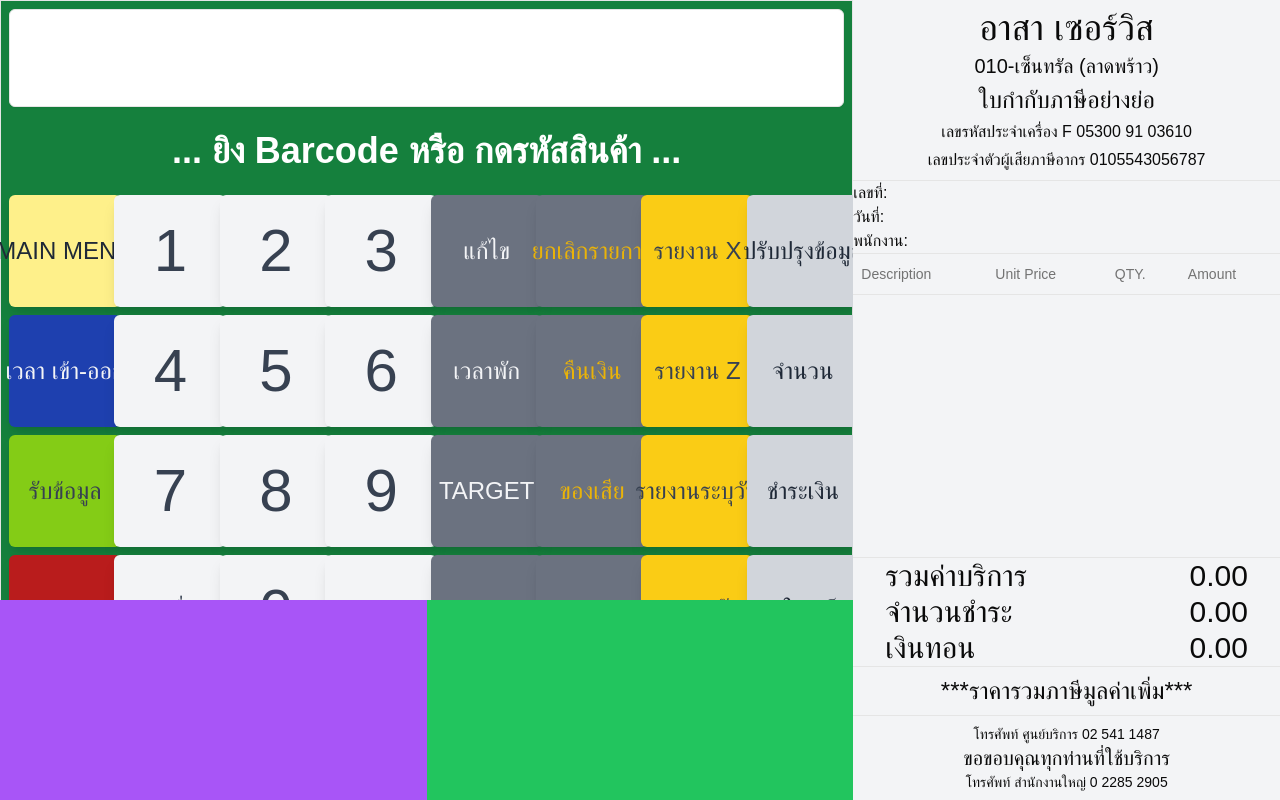
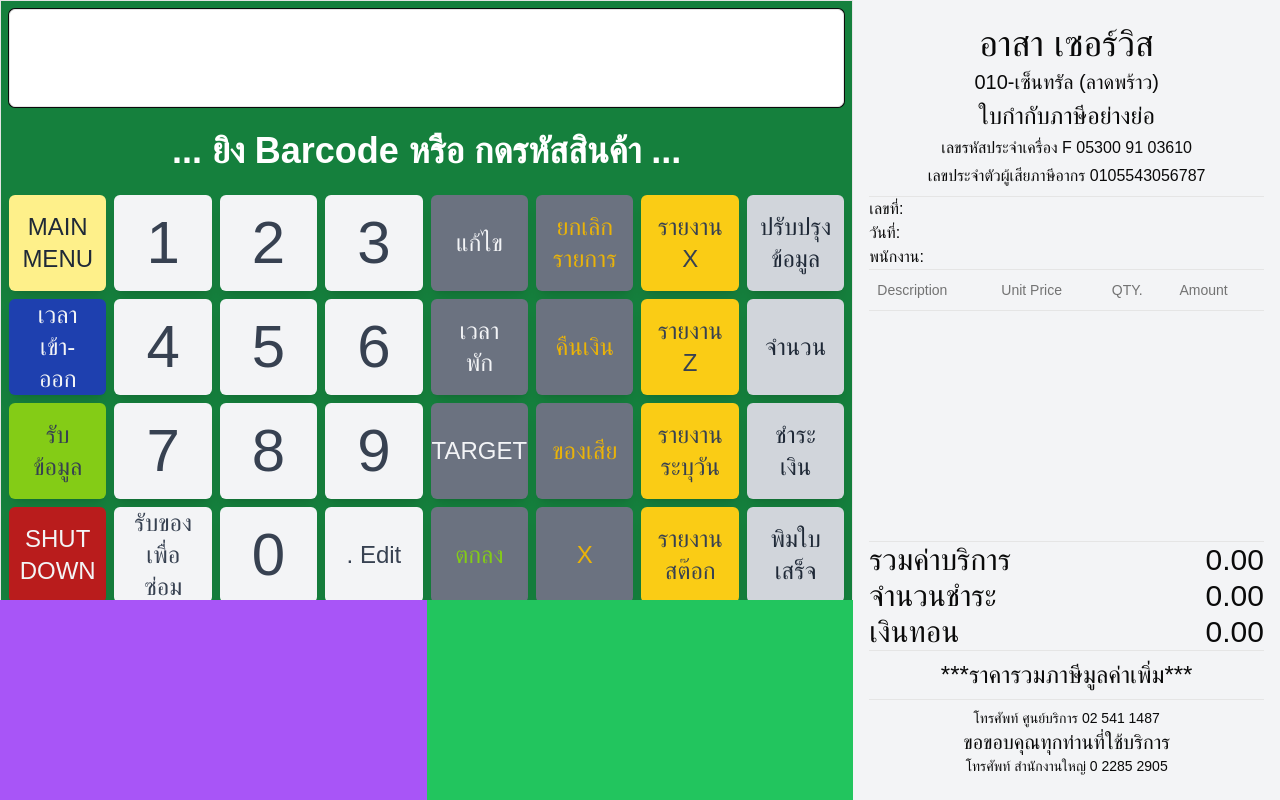
Before and after one commit to pthengtr/asa, a Next.js app: page / in a window 1280 px wide. Built offline with nearby package versions, Linux system fonts and the light colour scheme.

Commit message:
add remove product

```diff
--- a/src/app/component/MainPage.tsx
+++ b/src/app/component/MainPage.tsx
@@ -1,3 +1,5 @@
+"use client";
+
 import { Button } from "@/components/ui/button";
 import { Input } from "@/components/ui/input";
 import { Separator } from "@/components/ui/separator";
@@ -9,6 +11,8 @@ import {
   TableHeader,
   TableRow,
 } from "@/components/ui/table";
+import { useState } from "react";
+import { supabase } from "../lib/supabase";
 
 const numberClass = "text-6xl bg-gray-100 text-gray-700 hover:bg-gray-200";
 const gray100Class = "bg-gray-100 text-gray-700 hover:bg-gray-200";
@@ -22,53 +26,174 @@ const yellow400Class = "bg-yellow-400 text-gray-700 hover:bg-yellow-500";
 const textYellow = "text-yellow-500";
 const textGreen = "text-lime-500";
 
+type item_Type = {
+  I_GRPID: string;
+  I_ID: string;
+  I_SHPSEL: number;
+  I_THAIDESC: string;
+  qty: number;
+};
+
 export default function MainPage() {
+  const [inputText, setInputText] = useState("");
+  const [billItems, setBillItems] = useState<item_Type[]>();
+  const [selectedItem, setSelectedItem] = useState<item_Type>();
+
   const buttonArray = [
-    { name: "MAIN MENU", class: yellow200Class },
-    { name: "1", class: numberClass },
-    { name: "2", class: numberClass },
-    { name: "3", class: numberClass },
-    { name: "แก้ไข", class: gray500Class },
-    { name: "ยกเลิกรายการ", class: `${gray500Class} ${textYellow}` },
-    { name: "รายงาน X", class: yellow400Class },
-    { name: "ปรับปรุงข้อมูล", class: gray400Class },
-    { name: "เวลา เข้า-ออก", class: blue800Class },
-    { name: "4", class: numberClass },
-    { name: "5", class: numberClass },
-    { name: "6", class: numberClass },
-    { name: "เวลาพัก", class: gray500Class },
-    { name: "คืนเงิน", class: `${gray500Class} ${textYellow}` },
-    { name: "รายงาน Z", class: yellow400Class },
-    { name: "จำนวน", class: gray400Class },
-    { name: "รับข้อมูล", class: green500Class },
-    { name: "7", class: numberClass },
-    { name: "8", class: numberClass },
-    { name: "9", class: numberClass },
-    { name: "TARGET", class: gray500Class },
-    { name: "ของเสีย", class: `${gray500Class} ${textYellow}` },
-    { name: "รายงานระบุวัน", class: yellow400Class },
-    { name: "ชำระเงิน", class: gray400Class },
-    { name: "SHUTDOWN", class: red500Class },
+    { name: "MAIN MENU", class: yellow200Class, func: handleClick },
+    { name: "1", class: numberClass, func: handleClickNumber },
+    { name: "2", class: numberClass, func: handleClickNumber },
+    { name: "3", class: numberClass, func: handleClickNumber },
+    { name: "แก้ไข", class: gray500Class, func: handleClickDelete },
     {
-      name: "รับของเพื่อซ่อม",
-      class: gray100Class,
+      name: "ยกเลิกรายการ",
+      class: `${gray500Class} ${textYellow}`,
+      func: handleClickCancel,
     },
-    { name: "0", class: numberClass },
-    { name: ". Edit", class: gray100Class },
-    { name: "ตกลง", class: `${gray500Class} ${textGreen}` },
-    { name: "X", class: `${gray500Class} ${textYellow}` },
-    { name: "รายงานสต๊อก", class: yellow400Class },
-    { name: "พิมใบเสร็จ", class: gray400Class },
+    { name: "รายงาน X", class: yellow400Class, func: handleClick },
+    { name: "ปรับปรุงข้อมูล", class: gray400Class, func: handleClick },
+    { name: "เวลา เข้า-ออก", class: blue800Class, func: handleClick },
+    { name: "4", class: numberClass, func: handleClickNumber },
+    { name: "5", class: numberClass, func: handleClickNumber },
+    { name: "6", class: numberClass, func: handleClickNumber },
+    { name: "เวลาพัก", class: gray500Class, func: handleClick },
+    {
+      name: "คืนเงิน",
+      class: `${gray500Class} ${textYellow}`,
+      func: handleClick,
+    },
+    { name: "รายงาน Z", class: yellow400Class, func: handleClick },
+    { name: "จำนวน", class: gray400Class, func: handleClick },
+    { name: "รับข้อมูล", class: green500Class, func: handleClick },
+    { name: "7", class: numberClass, func: handleClickNumber },
+    { name: "8", class: numberClass, func: handleClickNumber },
+    { name: "9", class: numberClass, func: handleClickNumber },
+    { name: "TARGET", class: gray500Class, func: handleClick },
+    {
+      name: "ของเสีย",
+      class: `${gray500Class} ${textYellow}`,
+      func: handleClick,
+    },
+    { name: "รายงานระบุวัน", class: yellow400Class, func: handleClick },
+    { name: "ชำระเงิน", class: gray400Class, func: handleClick },
+    { name: "SHUT DOWN", class: red500Class, func: handleClick },
+    { name: "รับของเพื่อซ่อม", class: gray100Class, func: handleClick },
+    { name: "0", class: numberClass, func: handleClickNumber },
+    { name: ". Edit", class: gray100Class, func: handleClick },
+    {
+      name: "ตกลง",
+      class: `${gray500Class} ${textGreen}`,
+      func: handleClickEnter,
+    },
+    { name: "X", class: `${gray500Class} ${textYellow}`, func: handleClick },
+    { name: "รายงานสต๊อก", class: yellow400Class, func: handleClick },
+    { name: "พิมใบเสร็จ", class: gray400Class, func: handleClick },
   ];
+
+  function handleClick() {
+    console.log("TBD");
+  }
+  function handleClickNumber(value: string) {
+    const newInputText = inputText + value;
+    setInputText(newInputText);
+  }
+
+  function handleClickDelete() {
+    const newInputText = inputText.slice(0, -1);
+    setInputText(newInputText);
+  }
+
+  async function getProductById() {
+    const query = supabase
+      .from("_POSINY")
+      .select(`*`)
+      .eq("I_ID", inputText)
+      .limit(1);
+
+    const { data, error } = await query;
+
+    if (error) {
+      console.log(error);
+      return;
+    }
+
+    console.log(data);
+    if (data.length === 0) {
+      setInputText("");
+      alert("รหัสสินค้าไม่ถูกต้อง");
+      return;
+    }
+
+    addItem(data[0]);
+  }
+
+  function addItem(item: item_Type) {
+    let newItems;
+    if (!!billItems) {
+      if (billItems.map((_item) => _item.I_ID).includes(item.I_ID)) {
+        newItems = billItems.map((_item) => {
+          if (_item.I_ID === item.I_ID) _item.qty++;
+          return _item;
+        });
+      } else {
+        item.qty = 1;
+        newItems = [...billItems, item];
+      }
+    } else {
+      item.qty = 1;
+      newItems = [item];
+    }
+
+    setBillItems(newItems);
+    setInputText("");
+  }
+
+  function removeItem() {
+    if (!selectedItem) {
+      alert("กรุณาเลือกรายการที่ต้องการลบ");
+      return;
+    }
+    const newItems = billItems?.filter(
+      (item) => item.I_ID !== selectedItem.I_ID
+    );
+    setBillItems(newItems);
+    setSelectedItem(undefined);
+  }
+
+  function handleClickCancel() {
+    removeItem();
+  }
+
+  function handleClickEnter() {
+    getProductById();
+  }
+
+  function handleSubmitForm(e: React.FormEvent<HTMLFormElement>) {
+    e.preventDefault();
+    getProductById();
+  }
+
+  function getTotalPrice() {
+    return !!billItems
+      ? billItems.reduce((acc, bill) => bill.I_SHPSEL * bill.qty + acc, 0)
+      : 0.0;
+  }
+
   return (
     <main className="grid grid-cols-3 h-full">
       <section className="bg-green-700 col-span-2 h-[75vh] w-full">
         <div className="grid grid-cols-8 border gap-2 p-2">
           <div className="col-span-8">
-            <Input
-              type="number"
-              className="md:text-6xl bg-white text-right p-12 [&::-webkit-outer-spin-button]:appearance-none [&::-webkit-inner-spin-button]:appearance-none"
-            ></Input>
+            <form onSubmit={(e) => handleSubmitForm(e)}>
+              <Input
+                value={inputText}
+                onChange={(e) => setInputText(e.target.value)}
+                type="number"
+                autoFocus
+                onBlur={({ target }) => target.focus()}
+                className="md:text-6xl bg-white text-right p-12 [&::-webkit-outer-spin-button]:appearance-none [&::-webkit-inner-spin-button]:appearance-none"
+              ></Input>
+            </form>
           </div>
           <div className="col-span-8  text-white p-4 font-semibold grid place-content-center text-4xl">
             <span>... ยิง Barcode หรือ กดรหัสสินค้า ...</span>
@@ -76,14 +201,15 @@ export default function MainPage() {
           {buttonArray.map((button) => (
             <Button
               key={button.name}
-              className={`text-2xl p-14 shadow-lg ${button.class}`}
+              className={`text-2xl shadow-lg text-wrap h-24 ${button.class}`}
+              onClick={() => button.func(button.name)}
             >
               {button.name}
             </Button>
           ))}
         </div>
       </section>
-      <section className="bg-gray-100 row-span-2 h-full w-full flex flex-col">
+      <section className="bg-gray-100 row-span-2 h-full w-full flex flex-col p-4">
         <div className="flex flex-col gap-1 items-center p-2">
           <span className="text-4xl">อาสา เซอร์วิส</span>
           <span className="text-xl">010-เซ็นทรัล (ลาดพร้าว)</span>
@@ -109,19 +235,45 @@ export default function MainPage() {
               </TableRow>
             </TableHeader>
             <TableBody>
-              <TableRow>
-                <TableCell></TableCell>
-                <TableCell></TableCell>
-                <TableCell></TableCell>
-                <TableCell></TableCell>
-              </TableRow>
+              {!!billItems &&
+                billItems.map((item, index) => (
+                  <TableRow
+                    onClick={() => setSelectedItem(item)}
+                    key={item.I_ID + index}
+                    className={`${
+                      selectedItem?.I_ID === item.I_ID
+                        ? "bg-blue-900 text-white hover:bg-blue-900"
+                        : ""
+                    }`}
+                  >
+                    <TableCell>{item.I_THAIDESC}</TableCell>
+                    <TableCell className="text-right">
+                      {item.I_SHPSEL.toLocaleString("th-TH", {
+                        minimumFractionDigits: 2,
+                        maximumFractionDigits: 2,
+                      })}
+                    </TableCell>
+                    <TableCell className="text-right">{item.qty}</TableCell>
+                    <TableCell className="text-right">
+                      {(item.qty * item.I_SHPSEL).toLocaleString("th-TH", {
+                        minimumFractionDigits: 2,
+                        maximumFractionDigits: 2,
+                      })}
+                    </TableCell>
+                  </TableRow>
+                ))}
             </TableBody>
           </Table>
         </div>
         <Separator />
-        <div className="grid grid-cols-2 px-8">
+        <div className="grid grid-cols-2">
           <span className="text-3xl">รวมค่าบริการ</span>
-          <span className="text-3xl text-right">0.00</span>
+          <span className="text-3xl text-right">
+            {getTotalPrice().toLocaleString("th-TH", {
+              maximumFractionDigits: 2,
+              minimumFractionDigits: 2,
+            })}
+          </span>
           <span className="text-3xl">จำนวนชำระ</span>
           <span className="text-3xl text-right">0.00</span>
           <span className="text-3xl">เงินทอน</span>
--- /dev/null
+++ b/src/app/lib/supabase.tsx
@@ -0,0 +1,6 @@
+import { createClient } from "@supabase/supabase-js";
+
+export const supabase = createClient(
+  "https://jdzitzsucntqbjvwiwxm.supabase.co",
+  "eyJhbGciOiJIUzI1NiIsInR5cCI6IkpXVCJ9.eyJpc3MiOiJzdXBhYmFzZSIsInJlZiI6Impkeml0enN1Y250cWJqdndpd3htIiwicm9sZSI6ImFub24iLCJpYXQiOjE3MjcyNDExNzIsImV4cCI6MjA0MjgxNzE3Mn0.NmBkpUpX939nzVOq2MzgpXNFGmYTz7FZQZvgVSOqKY4"
+);
--- /dev/null
+++ b/src/components/ui/form.tsx
@@ -0,0 +1,178 @@
+"use client"
+
+import * as React from "react"
+import * as LabelPrimitive from "@radix-ui/react-label"
+import { Slot } from "@radix-ui/react-slot"
+import {
+  Controller,
+  ControllerProps,
+  FieldPath,
+  FieldValues,
+  FormProvider,
+  useFormContext,
+} from "react-hook-form"
+
+import { cn } from "@/lib/utils"
+import { Label } from "@/components/ui/label"
+
+const Form = FormProvider
+
+type FormFieldContextValue<
+  TFieldValues extends FieldValues = FieldValues,
+  TName extends FieldPath<TFieldValues> = FieldPath<TFieldValues>
+> = {
+  name: TName
+}
+
+const FormFieldContext = React.createContext<FormFieldContextValue>(
+  {} as FormFieldContextValue
+)
+
+const FormField = <
+  TFieldValues extends FieldValues = FieldValues,
+  TName extends FieldPath<TFieldValues> = FieldPath<TFieldValues>
+>({
+  ...props
+}: ControllerProps<TFieldValues, TName>) => {
+  return (
+    <FormFieldContext.Provider value={{ name: props.name }}>
+      <Controller {...props} />
+    </FormFieldContext.Provider>
+  )
+}
+
+const useFormField = () => {
+  const fieldContext = React.useContext(FormFieldContext)
+  const itemContext = React.useContext(FormItemContext)
+  const { getFieldState, formState } = useFormContext()
+
+  const fieldState = getFieldState(fieldContext.name, formState)
+
+  if (!fieldContext) {
+    throw new Error("useFormField should be used within <FormField>")
+  }
+
+  const { id } = itemContext
+
+  return {
+    id,
+    name: fieldContext.name,
+    formItemId: `${id}-form-item`,
+    formDescriptionId: `${id}-form-item-description`,
+    formMessageId: `${id}-form-item-message`,
+    ...fieldState,
+  }
+}
+
+type FormItemContextValue = {
+  id: string
+}
+
+const FormItemContext = React.createContext<FormItemContextValue>(
+  {} as FormItemContextValue
+)
+
+const FormItem = React.forwardRef<
+  HTMLDivElement,
+  React.HTMLAttributes<HTMLDivElement>
+>(({ className, ...props }, ref) => {
+  const id = React.useId()
+
+  return (
+    <FormItemContext.Provider value={{ id }}>
+      <div ref={ref} className={cn("space-y-2", className)} {...props} />
+    </FormItemContext.Provider>
+  )
+})
+FormItem.displayName = "FormItem"
+
+const FormLabel = React.forwardRef<
+  React.ElementRef<typeof LabelPrimitive.Root>,
+  React.ComponentPropsWithoutRef<typeof LabelPrimitive.Root>
+>(({ className, ...props }, ref) => {
+  const { error, formItemId } = useFormField()
+
+  return (
+    <Label
+      ref={ref}
+      className={cn(error && "text-destructive", className)}
+      htmlFor={formItemId}
+      {...props}
+    />
+  )
+})
+FormLabel.displayName = "FormLabel"
+
+const FormControl = React.forwardRef<
+  React.ElementRef<typeof Slot>,
+  React.ComponentPropsWithoutRef<typeof Slot>
+>(({ ...props }, ref) => {
+  const { error, formItemId, formDescriptionId, formMessageId } = useFormField()
+
+  return (
+    <Slot
+      ref={ref}
+      id={formItemId}
+      aria-describedby={
+        !error
+          ? `${formDescriptionId}`
+          : `${formDescriptionId} ${formMessageId}`
+      }
+      aria-invalid={!!error}
+      {...props}
+    />
+  )
+})
+FormControl.displayName = "FormControl"
+
+const FormDescription = React.forwardRef<
+  HTMLParagraphElement,
+  React.HTMLAttributes<HTMLParagraphElement>
+>(({ className, ...props }, ref) => {
+  const { formDescriptionId } = useFormField()
+
+  return (
+    <p
+      ref={ref}
+      id={formDescriptionId}
+      className={cn("text-[0.8rem] text-muted-foreground", className)}
+      {...props}
+    />
+  )
+})
+FormDescription.displayName = "FormDescription"
+
+const FormMessage = React.forwardRef<
+  HTMLParagraphElement,
+  React.HTMLAttributes<HTMLParagraphElement>
+>(({ className, children, ...props }, ref) => {
+  const { error, formMessageId } = useFormField()
+  const body = error ? String(error?.message) : children
+
+  if (!body) {
+    return null
+  }
+
+  return (
+    <p
+      ref={ref}
+      id={formMessageId}
+      className={cn("text-[0.8rem] font-medium text-destructive", className)}
+      {...props}
+    >
+      {body}
+    </p>
+  )
+})
+FormMessage.displayName = "FormMessage"
+
+export {
+  useFormField,
+  Form,
+  FormItem,
+  FormLabel,
+  FormControl,
+  FormDescription,
+  FormMessage,
+  FormField,
+}
--- /dev/null
+++ b/src/components/ui/label.tsx
@@ -0,0 +1,26 @@
+"use client"
+
+import * as React from "react"
+import * as LabelPrimitive from "@radix-ui/react-label"
+import { cva, type VariantProps } from "class-variance-authority"
+
+import { cn } from "@/lib/utils"
+
+const labelVariants = cva(
+  "text-sm font-medium leading-none peer-disabled:cursor-not-allowed peer-disabled:opacity-70"
+)
+
+const Label = React.forwardRef<
+  React.ElementRef<typeof LabelPrimitive.Root>,
+  React.ComponentPropsWithoutRef<typeof LabelPrimitive.Root> &
+    VariantProps<typeof labelVariants>
+>(({ className, ...props }, ref) => (
+  <LabelPrimitive.Root
+    ref={ref}
+    className={cn(labelVariants(), className)}
+    {...props}
+  />
+))
+Label.displayName = LabelPrimitive.Root.displayName
+
+export { Label }
```
Also changed, not shown: package.json (+6 -1 lines), 1 other file (tests, documents, lock files or other folders).
